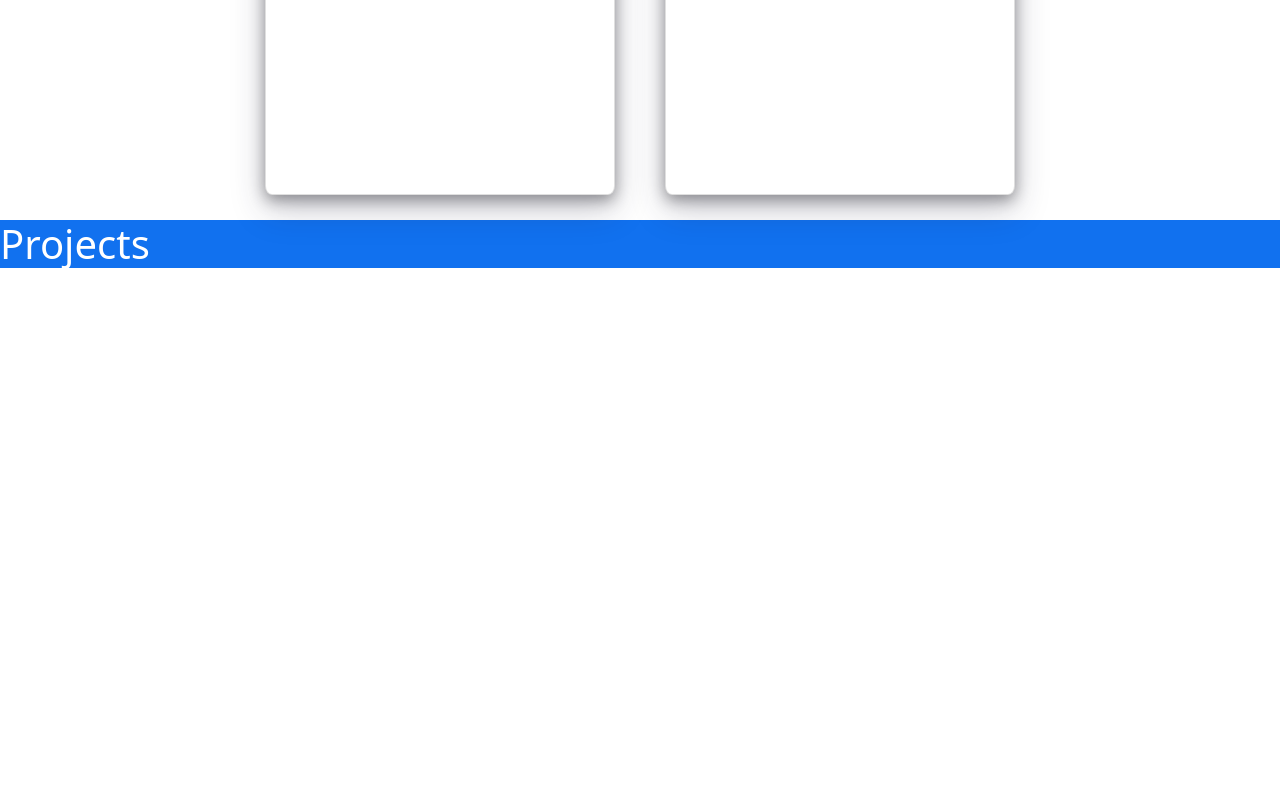
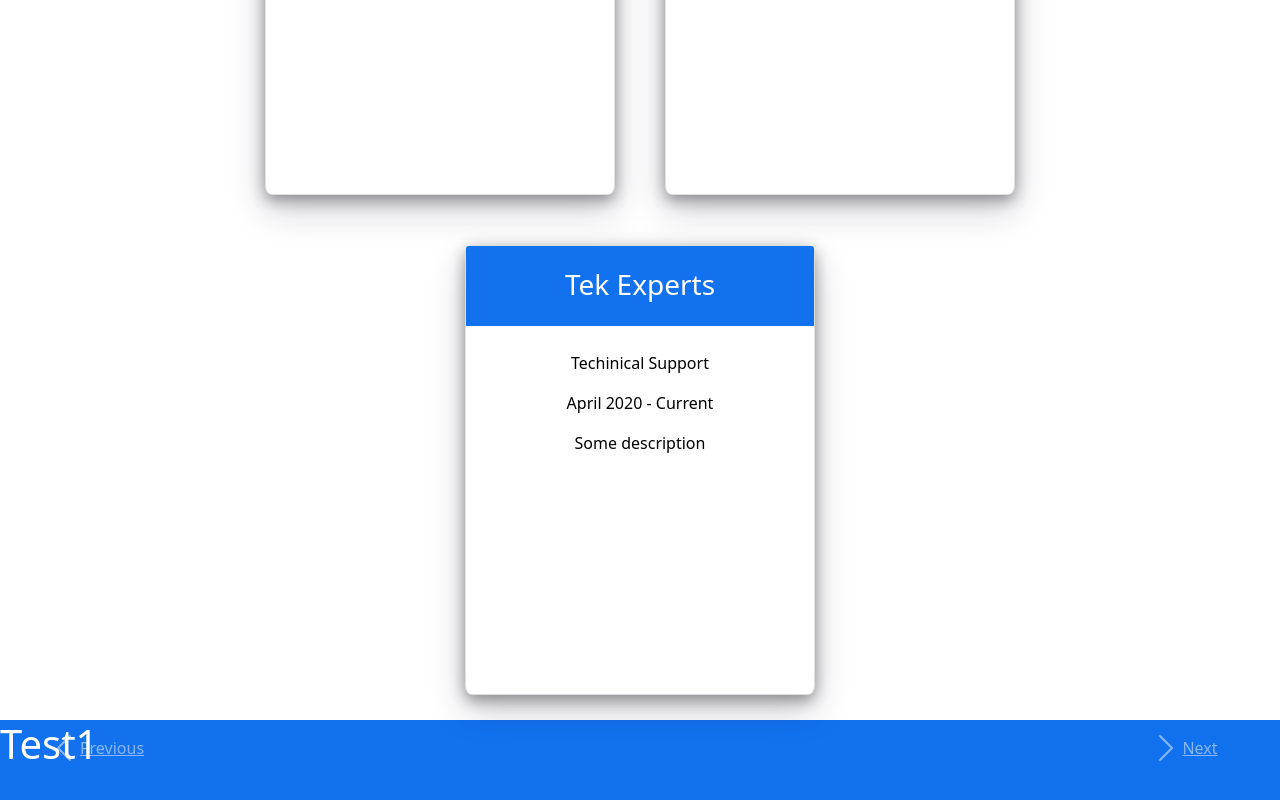
Before and after one commit to Davalf99/Portfolio, a React (Create React App) app in the folder portfolio/: page / in a window 1280 px wide. Shown: the part 1614-2414 px from the top of the page. Before the commit the page ends 1890 px from the top, so only its background shows below. Built offline with nearby package versions, Linux system fonts and the light colour scheme.

Commit message:
Added projects section

```diff
--- a/portfolio/public/index.html
+++ b/portfolio/public/index.html
@@ -3,6 +3,7 @@
   <head>
     <link href="https://cdn.jsdelivr.net/npm/bootstrap@5.1.3/dist/css/bootstrap.min.css" rel="stylesheet" integrity="sha384-1BmE4kWBq78iYhFldvKuhfTAU6auU8tT94WrHftjDbrCEXSU1oBoqyl2QvZ6jIW3" crossorigin="anonymous">
     <meta charset="utf-8" />
+
 
     <title>React App</title>
   </head>
--- a/portfolio/src/Components/header.tsx
+++ b/portfolio/src/Components/header.tsx
@@ -20,10 +20,10 @@
             <div className="row center">
 
                 <div className='profWrapper col-lg-6 col-sm-12'>
-                    <h2>
+                    <h2 className='center'>
                         Hey, I'm {props.name}!
                     </h2>
-                    <img id='profilePicture' src='https://media-exp1.licdn.com/dms/image/C4E03AQHypkXM04RHhw/profile-displayphoto-shrink_800_800/0/1583432178556?e=1640217600&v=beta&t=N90yfPQblfuTqx0OQqB1CSECMRIsqT3DcVBkTbs05P4' alt='profile' />
+                    <img id='profilePicture' src='https://avatars.githubusercontent.com/u/46801794?v=4' alt='profile' />
                 </div>
 
                 <div id='infoSection' className='col-lg-6 col-sm-12'>
--- a/portfolio/src/Components/projects.tsx
+++ b/portfolio/src/Components/projects.tsx
@@ -3,8 +3,33 @@
 const Projects: FC = () => {
     return (
         <div id='projectsWrapper' className='blueWrapper'>
-            <h1>Projects</h1>
-        </div>
+
+
+            <div>
+                <div id="carouselExampleControls" className="carousel slide" data-ride="carousel">
+                    <div className="carousel-inner">
+                        <div className="carousel-item active">
+                            <h1>Test1</h1>
+                        </div>
+                        <div className="carousel-item">
+                            <h1>Test2</h1>
+                        </div>
+                        <div className="carousel-item">
+                            <h1>Test3</h1>
+                        </div>
+                    </div>
+                    <a className="carousel-control-prev" href="#carouselExampleControls" role="button" data-slide="prev">
+                        <span className="carousel-control-prev-icon" aria-hidden="true"></span>
+                        <span className="sr-only">Previous</span>
+                    </a>
+                    <a className="carousel-control-next" href="#carouselExampleControls" role="button" data-slide="next">
+                        <span className="carousel-control-next-icon" aria-hidden="true"></span>
+                        <span className="sr-only">Next</span>
+                    </a>
+                </div>
+            </div>
+
+        </div >
     )
 }
 
--- a/portfolio/src/information.json
+++ b/portfolio/src/information.json
@@ -34,6 +34,24 @@
             "position": "Techinical Support",
             "duration": "April 2020 - Current",
             "description": "Some description"
+        },
+        {
+            "company": "Tek Experts",
+            "position": "Techinical Support",
+            "duration": "April 2020 - Current",
+            "description": "Some description"
+        }
+    ],
+    "projects": [
+        {
+            "title": "MovieDB",
+            "technologies": [
+                "React",
+                "JavaScript",
+                "HTML",
+                "CSS"
+            ],
+            "description": "Some description"
         }
     ]
 }
--- a/portfolio/src/styles.css
+++ b/portfolio/src/styles.css
@@ -15,7 +15,7 @@
 }
 
 .navbar{
-    background-color: #1171ef;
+    background-color: #3f3e3e;
     width: 100%;
     height: 60px;
     padding-left: 30px;
@@ -105,6 +105,7 @@
 /* projects */
 
 #projectsWrapper{
+    height: 500px;
 }
 
 
@@ -127,3 +128,23 @@
     display: flex;
     justify-content: center;
 }
+
+.row{
+    margin: 0;
+}
+
+.test1{
+    height: 200px;
+    width: 200px;
+    background-color: red;
+}
+.test2{
+    height: 200px;
+    width: 200px;
+    background-color: yellow;
+}
+
+.test3{
+    height: 50px;
+    width: 50px;
+}
```
